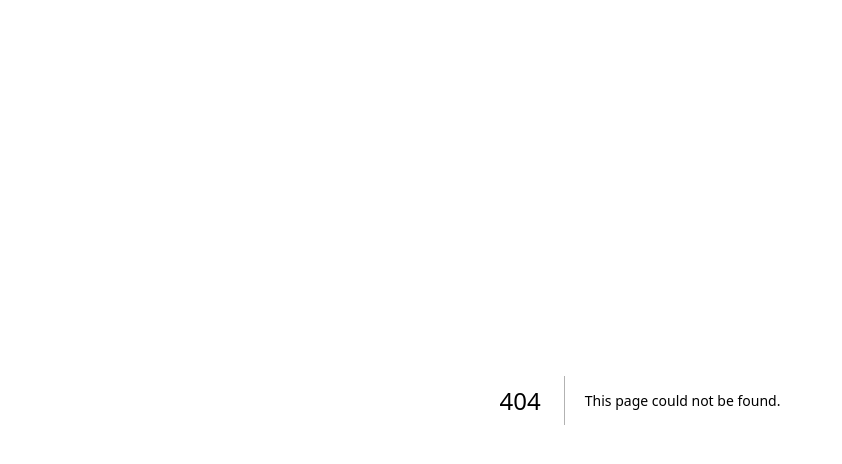
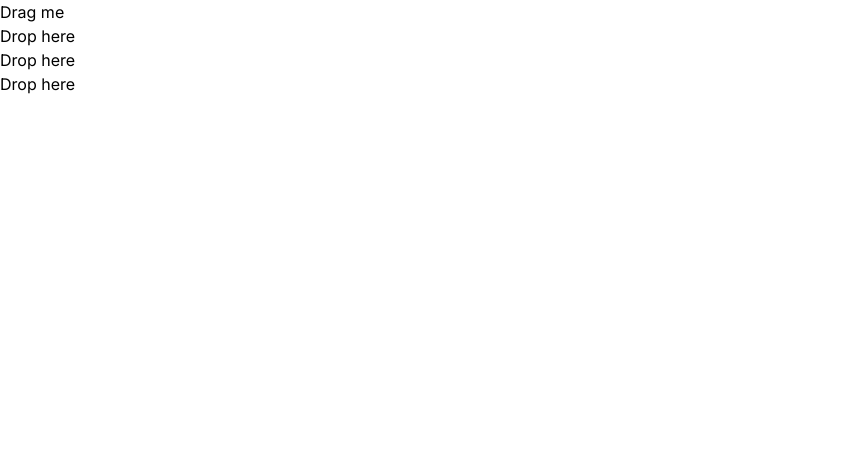
Before and after one commit to axoloto210/movie-checker, a Next.js app: page /trial/dnd in a window 1280 px wide. Before the commit this address had no page. Shown: the top 464 px of the page, without its empty margins (0-842 px from the left). Built offline with nearby package versions, Linux system fonts and the light colour scheme.

Commit message:
dnd-kitを導入し、並べ替え機能を追加

```diff
--- /dev/null
+++ b/app/features/mymovie/Draggable.tsx
@@ -0,0 +1,19 @@
+import React from 'react'
+import { useDraggable } from '@dnd-kit/core'
+
+export function Draggable(props: any) {
+  const { attributes, listeners, setNodeRef, transform } = useDraggable({
+    id: props.id
+  })
+  const style = transform
+    ? {
+        transform: `translate3d(${transform.x}px, ${transform.y}px, 0)`
+      }
+    : undefined
+
+  return (
+    <button ref={setNodeRef} style={style} {...listeners} {...attributes}>
+      {props.children}
+    </button>
+  )
+}
--- /dev/null
+++ b/app/features/mymovie/Droppable.tsx
@@ -0,0 +1,17 @@
+import React from 'react'
+import { useDroppable } from '@dnd-kit/core'
+
+export function Droppable(props: any) {
+  const { isOver, setNodeRef } = useDroppable({
+    id: props.id
+  })
+  const style = {
+    color: isOver ? 'green' : undefined
+  }
+
+  return (
+    <div ref={setNodeRef} style={style}>
+      {props.children}
+    </div>
+  )
+}
--- /dev/null
+++ b/app/features/mymovie/MovieDnDList.tsx
@@ -0,0 +1,53 @@
+'use client'
+import { DndContext, DragEndEvent } from '@dnd-kit/core'
+import { Draggable } from './Draggable'
+import { Droppable } from './Droppable'
+import { Fragment, useState } from 'react'
+import Image from 'next/image'
+
+type Props = {
+  movies: {
+    title: string
+    image: string | null
+    siteURL: string | null
+  }[]
+}
+
+export function MovieDnDList(props: Props) {
+  const [movies, setMovies] = useState(props.movies)
+  return (
+    <DndContext onDragEnd={handleDragEnd}>
+      {movies.map((movie, index) => (
+        <Fragment key={movie.title}>
+          <Droppable key={movie.title} id={String(index)}>
+            <Draggable id={String(index)}>
+              <Image
+                id={String(index)}
+                src={movie.image ?? ''}
+                alt={movie.title}
+                width={120}
+                height={180}
+                unoptimized={true}
+              />
+            </Draggable>
+          </Droppable>
+        </Fragment>
+      ))}
+    </DndContext>
+  )
+
+  function handleDragEnd(event: DragEndEvent) {
+    const { active, over } = event
+    const sortedMovies = [...movies]
+
+    const draggedId = active.id
+    const droppedId = over?.id
+
+    if (draggedId != null && droppedId != null) {
+      sortedMovies[Number(draggedId)] = movies[Number(droppedId)]
+      sortedMovies[Number(droppedId)] = movies[Number(draggedId)]
+
+      setMovies(sortedMovies)
+    }
+  }
+}
--- a/app/mymovie/page.tsx
+++ b/app/mymovie/page.tsx
@@ -2,8 +2,7 @@
 import { authOptions } from '../api/auth/authOptions'
 import { notFound } from 'next/navigation'
 import prisma from '../lib/prisma'
-import { Fragment } from 'react'
-import Image from 'next/image'
+import { MovieDnDList } from '../features/mymovie/MovieDnDList'
 
 export default async function MyMovie() {
   const session = await getServerSession(authOptions)
@@ -29,49 +28,13 @@
     }
   })
   //TODO: 画像の縮尺を維持する
+
   return (
     <>
       {session && (
         <>
           <h2 className="flex justify-center items-center">登録済み映画</h2>
-          <table>
-            <tbody>
-              {movies?.map((movie) => {
-                return (
-                  <Fragment key={movie.title}>
-                    <tr>
-                      <th>{}</th>
-                      <td>
-                        <Image
-                          src={movie.image ?? ''}
-                          alt={movie.title}
-                          width={120}
-                          height={180}
-                          unoptimized={true}
-                        />
-                      </td>
-                    </tr>
-                    <tr>
-                      <th>{}</th>
-                      <td>{movie.title}</td>
-                    </tr>
-                    <tr>
-                      <th>サイトURL</th>
-                      <td>
-                        <a
-                          href={movie.siteURL ?? '/'}
-                          target="_blank"
-                          rel="noopener noreferrer"
-                        >
-                          {movie.siteURL}{' '}
-                        </a>
-                      </td>
-                    </tr>
-                  </Fragment>
-                )
-              })}
-            </tbody>
-          </table>
+          <MovieDnDList movies={movies} />
         </>
       )}
     </>
--- /dev/null
+++ b/app/trial/dnd/Draggable.tsx
@@ -0,0 +1,19 @@
+import React from 'react'
+import { useDraggable } from '@dnd-kit/core'
+
+export function Draggable(props: any) {
+  const { attributes, listeners, setNodeRef, transform } = useDraggable({
+    id: props.id
+  })
+  const style = transform
+    ? {
+        transform: `translate3d(${transform.x}px, ${transform.y}px, 0)`
+      }
+    : undefined
+
+  return (
+    <button ref={setNodeRef} style={style} {...listeners} {...attributes}>
+      {props.children}
+    </button>
+  )
+}
--- /dev/null
+++ b/app/trial/dnd/Droppable.tsx
@@ -0,0 +1,17 @@
+import React from 'react'
+import { useDroppable } from '@dnd-kit/core'
+
+export function Droppable(props: any) {
+  const { isOver, setNodeRef } = useDroppable({
+    id: props.id
+  })
+  const style = {
+    color: isOver ? 'green' : undefined
+  }
+
+  return (
+    <div ref={setNodeRef} style={style}>
+      {props.children}
+    </div>
+  )
+}
--- /dev/null
+++ b/app/trial/dnd/page.tsx
@@ -0,0 +1,35 @@
+'use client'
+
+import { useState } from 'react'
+import { DndContext } from '@dnd-kit/core'
+
+import { Droppable } from './Droppable'
+import { Draggable } from './Draggable'
+
+export default function Page() {
+  const containers = ['A', 'B', 'C']
+  const [parent, setParent] = useState(null)
+  const draggableMarkup = <Draggable id="draggable">Drag me</Draggable>
+
+  return (
+    <DndContext onDragEnd={handleDragEnd}>
+      {parent === null ? draggableMarkup : null}
+
+      {containers.map((id) => (
+        // We updated the Droppable component so it would accept an `id`
+        // prop and pass it to `useDroppable`
+        <Droppable key={id} id={id}>
+          {parent === id ? draggableMarkup : 'Drop here'}
+        </Droppable>
+      ))}
+    </DndContext>
+  )
+
+  function handleDragEnd(event: any) {
+    const { over } = event
+
+    // If the item is dropped over a container, set it as the parent
+    // otherwise reset the parent to `null`
+    setParent(over ? over.id : null)
+  }
+}
--- a/package.json
+++ b/package.json
@@ -11,6 +11,7 @@
     "prepare": "husky install"
   },
   "dependencies": {
+    "@dnd-kit/core": "^6.1.0",
     "@emotion/react": "^11.11.3",
     "@emotion/styled": "^11.11.0",
     "@mui/material": "^5.15.2",
@@ -18,6 +19,7 @@
     "@prisma/client": "^5.7.1",
     "next": "14.1.0",
     "next-auth": "^4.24.5",
+    "pnpm": "^8.15.1",
     "react": "^18.2.0",
     "react-dom": "^18.2.0",
     "react-hook-form": "^7.49.3",
```
Also changed, not shown: 1 other file (tests, documents, lock files or other folders).
